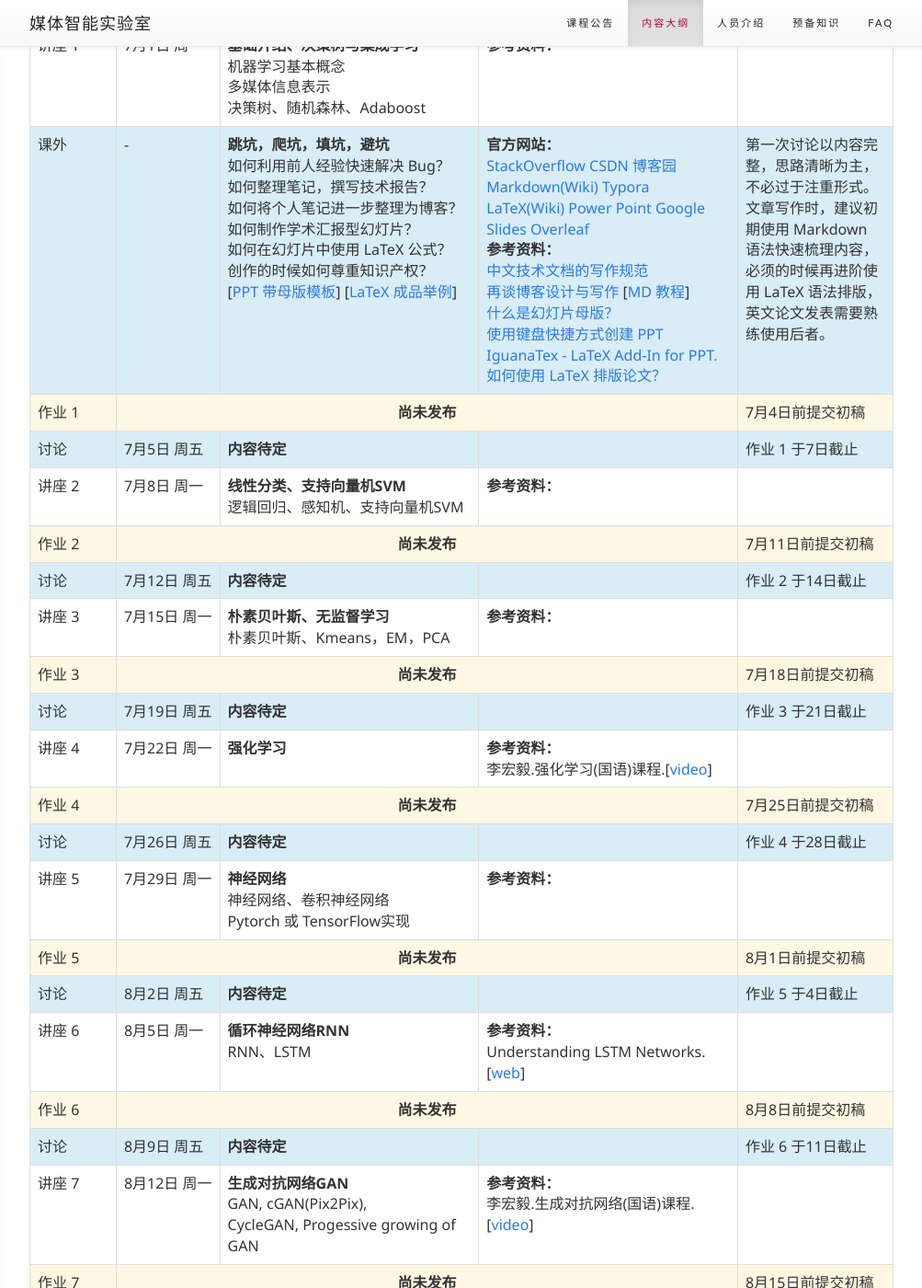
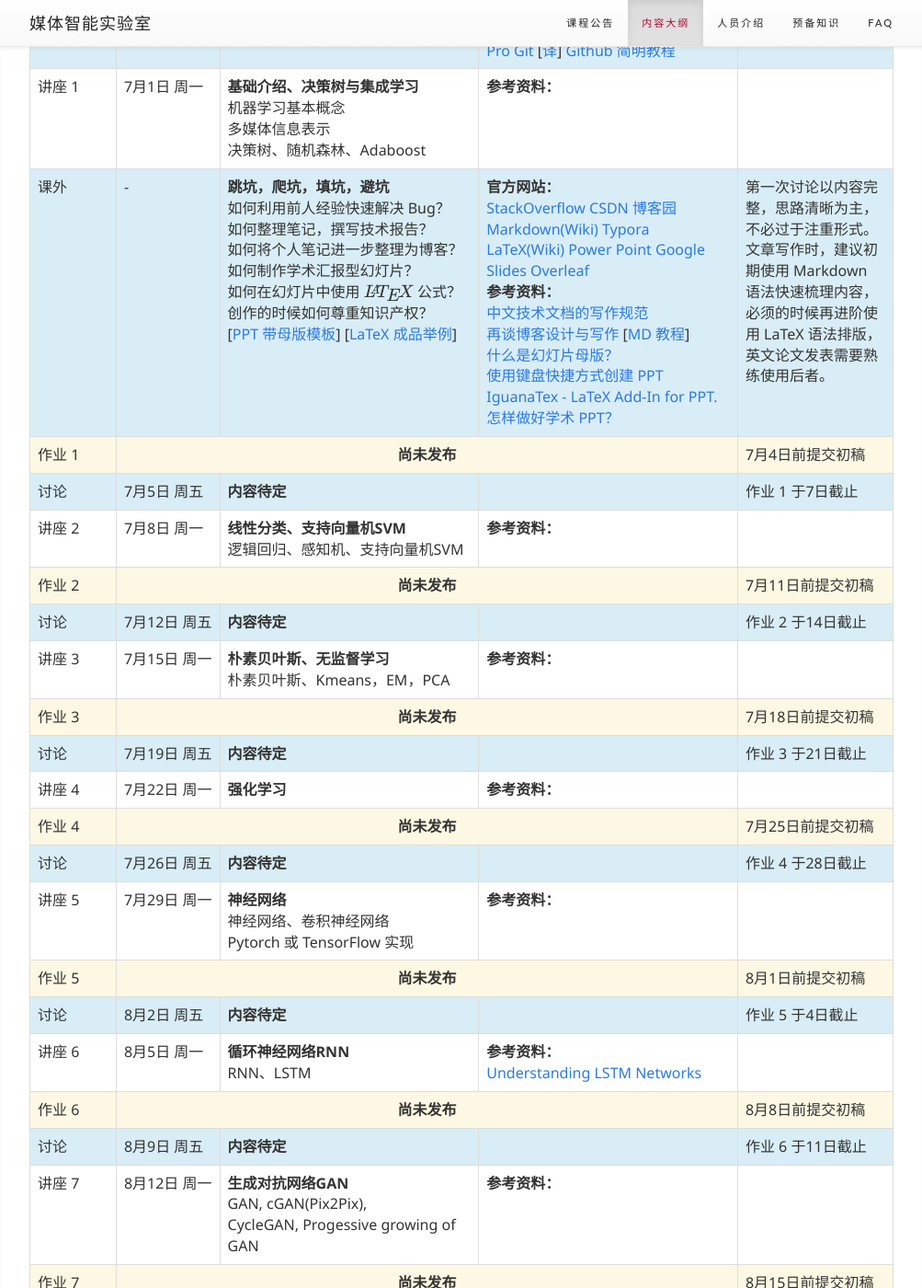
Before and after one commit to HDUMIL/summer-school, a Jekyll site: the page built from index.html, in a window 1280 px wide and 1400 px high, scrolled down 934 px. Shown: the whole window at 92% size, without its empty margins (138-1141 px from the left). Built offline with Jekyll 4.4.1, drawn with Linux system fonts in a browser that asks for light colours; nearby versions of some CDN libraries; formulas are drawn with MathJax 3; part of the change alters nothing that is shown; some of the changed text lies outside the part shown.

```diff
--- a/_includes/schedule.html
+++ b/_includes/schedule.html
@@ -46,6 +46,11 @@
                 <br>
                 <b>参考资料：</b><br>
                 <a href="https://www.zhihu.com/question/19847393/" target="_blank">搜索引擎有哪些常用技巧？</a><br>
+                <a href="https://python.swaroopch.com/" target="_blank">A Byte of Python</a>
+                [<a href="https://bop.mol.uno/" target="_blank">译</a>]
+                *进阶 [<a href="https://book.douban.com/subject/26709315/" target="_blank">1</a>]
+                [<a href="https://book.douban.com/subject/27028517/" target="_blank">2</a>]
+                [<a href="https://book.douban.com/subject/26381341/" target="_blank">3</a>]<br>
                 Morvan - <a href="https://morvanzhou.github.io/tutorials/python-basic/" target="_blank">Python</a>
                 <a href="https://morvanzhou.github.io/tutorials/data-manipulation/" target="_blank">数据处理</a>
                 <a href="https://morvanzhou.github.io/tutorials/others/" target="_blank">Git</a><br>
@@ -88,12 +93,11 @@
                 如何整理笔记，撰写技术报告？<br>
                 如何将个人笔记进一步整理为博客？<br>
                 如何制作学术汇报型幻灯片？<br>
-                如何在幻灯片中使用 LaTeX 公式？<br>
+                如何在幻灯片中使用 $\LaTeX$ 公式？<br>
                 创作的时候如何尊重知识产权？<br>
-                [<a href="{{ "/assets/lecture-template.pptx" | prepend: site.baseurl }}"
-                    target="_blank">PPT 带母版模板</a>]
-                [<a href="{{ "/notes/intellectual-property.pdf" | prepend: site.baseurl }}"
-                    target="_blank">LaTeX 成品举例</a>]
+                [<a href="{{ "/assets/lecture-template.pptx" | prepend: site.baseurl }}" target="_blank">PPT 带母版模板</a>]
+                [<a href="{{ "/notes/intellectual-property.pdf" | prepend: site.baseurl }}" target="_blank">LaTeX
+                    成品举例</a>]
             </td>
             <td>
                 <b>官方网站：</b><br>
@@ -109,18 +113,16 @@
                 <b>参考资料：</b><br>
                 <a href="https://www.ruanyifeng.com/blog/2016/10/document_style_guide.html"
                     target="_blank">中文技术文档的写作规范</a><br>
-                <a href="https://accepteddoge.com/cnblogs/design-and-writing-of-blog"
-                    target="_blank">再谈博客设计与写作</a>
-                    [<a href="https://www.runoob.com/markdown/md-tutorial.html" target="_blank">MD 教程</a>]<br>
+                <a href="https://accepteddoge.com/cnblogs/design-and-writing-of-blog" target="_blank">再谈博客设计与写作</a>
+                [<a href="https://www.runoob.com/markdown/md-tutorial.html" target="_blank">MD 教程</a>]<br>
                 <a href="https://support.office.com/zh-cn/article/%E4%BB%80%E4%B9%88%E6%98%AF%E5%B9%BB%E7%81%AF%E7%89%87%E6%AF%8D%E7%89%88%EF%BC%9F-b9abb2a0-7aef-4257-a14e-4329c904da54"
                     target="_blank">什么是幻灯片母版？</a><br>
                 <a href="https://support.office.com/zh-cn/article/%E4%BD%BF%E7%94%A8%E9%94%AE%E7%9B%98%E5%BF%AB%E6%8D%B7%E6%96%B9%E5%BC%8F%E5%88%9B%E5%BB%BA-powerpoint-%E6%BC%94%E7%A4%BA%E6%96%87%E7%A8%BF-ebb3d20e-dcd4-444f-a38e-bb5c5ed180f4"
                     target="_blank">使用键盘快捷方式创建 PPT</a><br>
                 <a href="http://www.jonathanleroux.org/software/iguanatex/" target="_blank">
                     IguanaTex - LaTeX Add-In for PPT.</a><br>
-                <a href="https://tuna.moe/assets/slides/latex-talk-v2.0.pdf"
-                    target="_blank">如何使用 LaTeX 排版论文？</a><br>
-
+                <a href="https://www.zhihu.com/question/22446174"
+                    target="_blank">怎样做好学术 PPT？</a><br>
             </td>
             <td>
                 第一次讨论以内容完整，思路清晰为主，不必过于注重形式。
@@ -219,7 +221,6 @@
             </td>
             <td>
                 <b>参考资料：</b><br>
-                李宏毅.强化学习(国语)课程.[<a href="https://www.bilibili.com/video/av24724071" target="_blank">video</a>]<br>
             </td>
             <td>
             </td>
@@ -249,7 +250,7 @@
             <td>
                 <b>神经网络</b><br>
                 神经网络、卷积神经网络<br>
-                Pytorch 或 TensorFlow实现
+                Pytorch 或 TensorFlow 实现
             </td>
             <td>
                 <b>参考资料：</b><br>
@@ -287,9 +288,8 @@
             </td>
             <td>
                 <b>参考资料：</b><br>
-                Understanding LSTM Networks. [<a href="https://colah.github.io/posts/2015-08-Understanding-LSTMs/"
-                    target="_blank">web</a>]
-                <br>
+                <a href="https://colah.github.io/posts/2015-08-Understanding-LSTMs/"
+                    target="_blank">Understanding LSTM Networks</a><br>
             </td>
             <td>
             </td>
@@ -323,7 +323,6 @@
             </td>
             <td>
                 <b>参考资料：</b><br>
-                李宏毅.生成对抗网络(国语)课程. [<a href="https://www.bilibili.com/video/av24724071" target="_blank">video</a>]<br>
             </td>
             <td>
             </td>
--- a/_layouts/default.html
+++ b/_layouts/default.html
@@ -13,10 +13,26 @@
     {% include header.html %}
 
     <section id="content" class="page-content wrap">
-            {{ content }}
+        {{ content }}
     </section>
 
     {% include footer.html %}
+
+    <!-- Mathjax Config -->
+    <script type="text/x-mathjax-config">
+        MathJax.Hub.Config({
+        jax: ["input/TeX", "output/CommonHTML"],
+        tex2jax: {
+            inlineMath: [ ['$', '$'] ],
+            displayMath: [ ['$$', '$$']],
+            processEscapes: true,
+            skipTags: ['script', 'noscript', 'style', 'textarea', 'pre', 'code']
+        },
+        messageStyle: "none",
+        "HTML-CSS": { preferredFont: "TeX", availableFonts: ["STIX","TeX"] },
+        CommonHTML: { linebreaks: { automatic: true } }
+    });
+    </script>
 
     <!-- jQuery / Easing / Boostrap / Mathjax -->
     <script src="https://cdn.bootcss.com/jquery/3.4.1/jquery.min.js"></script>
```
